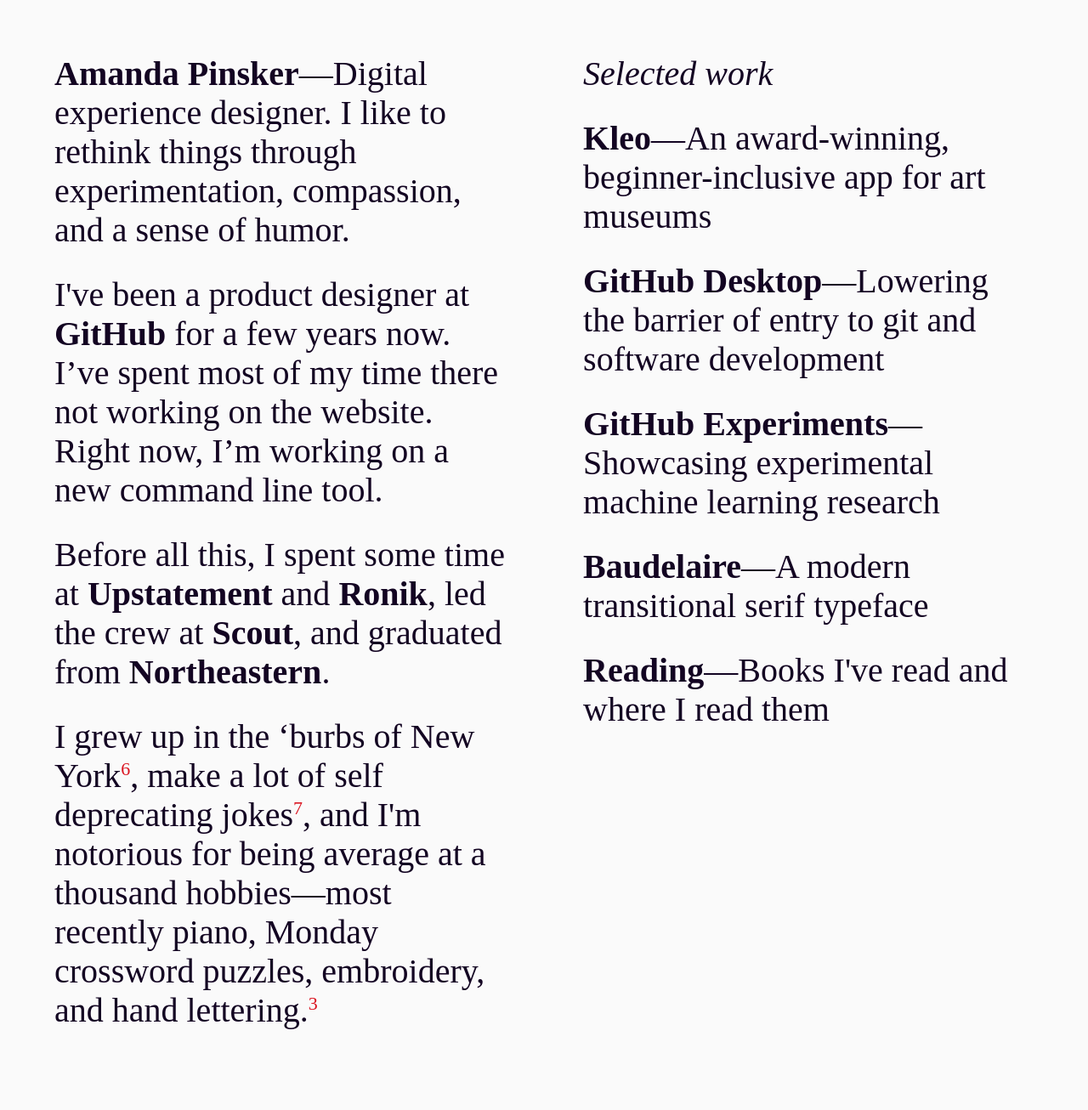
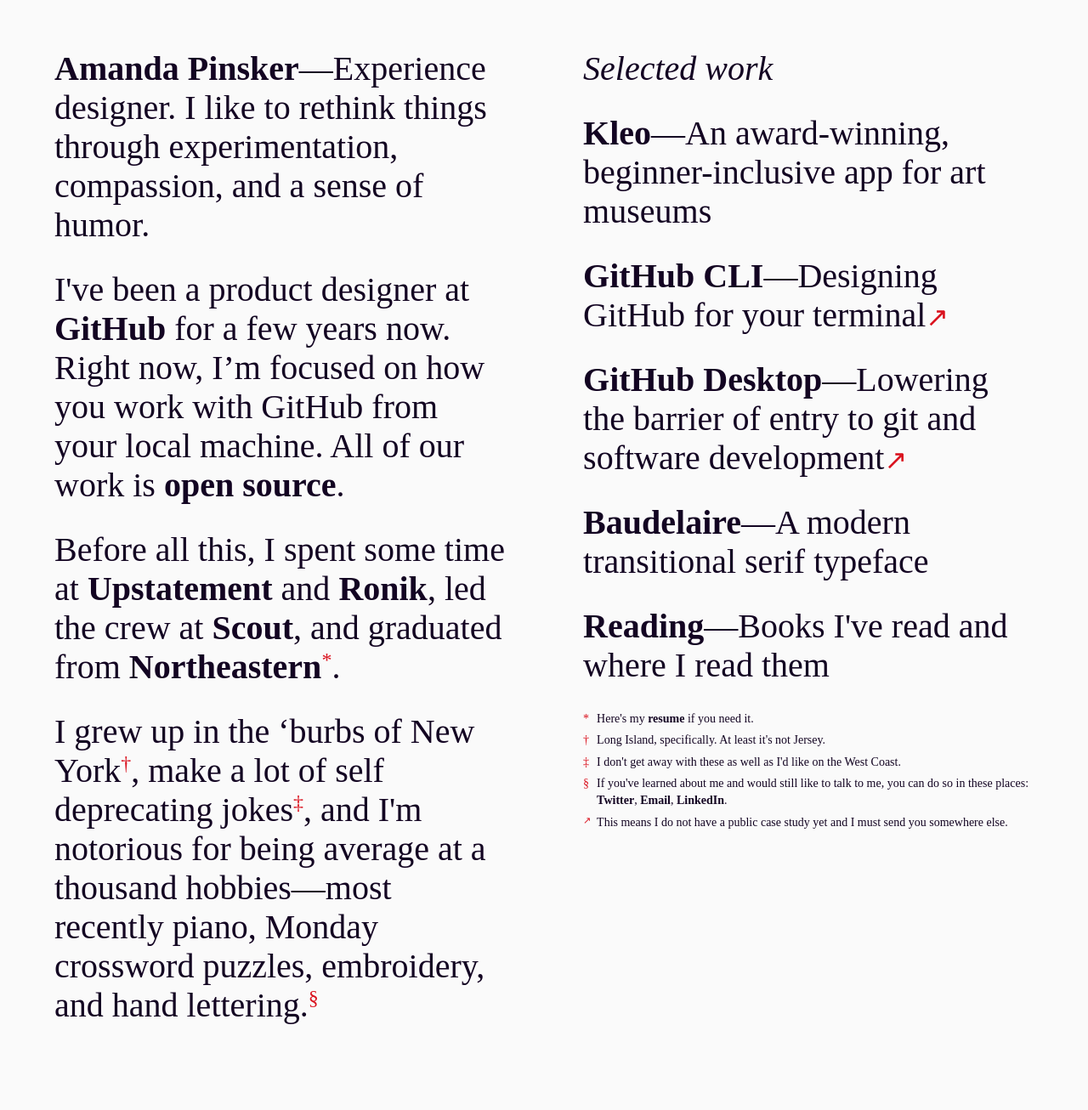
Before and after one commit to ampinsk/ampinsk.github.io, a Jekyll site: the page built from index.html, in a window 1280 px wide. Shown: the whole page at 85% size. Built offline with Jekyll 4.4.1, drawn with Linux system fonts in a browser that asks for light colours; some web fonts are replaced.

Commit message:
a bunch of nonsense, maybe

```diff
--- a/_sass/_home.scss
+++ b/_sass/_home.scss
@@ -32,22 +32,48 @@
       width: 46%;
     }
   }
+}
 
-  .footnote {
-    vertical-align: super;
-    font-size: 22px;
-    color: $red;
-  }
+.accent, .accent a {
+  color: $red;
+  transition: $timing;
+  cursor: cell;
+}
+
+.external-link {
+  font-size: $f2;
+  vertical-align: baseline;
 }
 
 .about {
   div {
     margin-bottom: 30px;
   }
+}
 
-  a:hover {
-    text-decoration: underline;
-  }
+a:hover {
+  text-decoration: underline;
+}
+
+.superscript {
+  vertical-align: super;
+  font-size: $f3;
+}
+
+.note {
+  font-family: $serif-text;
+  margin: 0;
+  line-height: 1.4;
+  font-size: $f5;
+}
+
+.grid {
+  display: grid;
+  grid-template-columns: 10px 1fr;
+  grid-template-rows: repeat(5, auto);
+  grid-column-gap: 6px;
+  grid-row-gap: 6px;
+  align-items: start;
 }
 
 // Projects
@@ -58,6 +84,7 @@
   position: relative;
   font-weight: 400;
   display: block;
+  text-decoration: none;
 
   &:after {
     content: "";
@@ -87,11 +114,15 @@
 $gh-black: #0D0D0D;
 $blue: #2188FF;
 $baudelaire-green: #3E6939;
+$tan: #C2B2B4;
+$mauve: #DD7373;
+$new-gray: #3B3561;
 
 body.kleo {
-  $foreground: $purple;
+  $foreground: white;
   $accent: $black;
 
+  background: $purple;
   color: $foreground;
 
   a {
@@ -104,16 +135,16 @@
     }
   }
 
-  .footnote {
+  .accent {
     color: $accent;
   }
 }
 
-body.desktop {
-  $foreground: $white;
-  $accent: $pink;
+body.cli {
+  $foreground: white;
+  $accent: yellow;
 
-  background: url(https://desktop.github.com/images/star-bg.svg) 0 0/cover no-repeat $gh-gray;
+  background: $new-gray;
   color: $foreground;
 
   a {
@@ -126,7 +157,30 @@
     }
   }
 
-  .footnote {
+  .accent {
+    color: $accent;
+  }
+}
+
+body.desktop {
+  $foreground: $white;
+  $accent: $pink;
+
+  // background: url(https://desktop.github.com/images/star-bg.svg) 0 0/cover no-repeat $gh-gray;
+  background: $mauve;
+  color: $foreground;
+
+  a {
+    color: $foreground;
+  }
+
+  .project {
+    &:hover:after {
+      border: 1px solid $foreground;
+    }
+  }
+
+  .accent {
     color: $accent;
   }
 }
@@ -151,7 +205,7 @@
     }
   }
 
-  .footnote {
+  .accent {
     color: $tertiary;
   }
 }
@@ -173,14 +227,14 @@
     }
   }
 
-  .footnote {
+  .accent {
     color: $accent;
   }
 
 }
 
 body.read {
-  background: $beige;
+  background: $tan;
   box-shadow: inset 0px 0px 0px 20px $black;
 
   .project {
--- a/_sass/_variables.scss
+++ b/_sass/_variables.scss
@@ -40,13 +40,28 @@
 $border-thin: 1px solid $gray;
 $shadow: 0px 0px 10px rgba(0, 0, 0, 0.3);
 $timing: 0.2s ease;
-$timing-cubic: 0.2s cubic-bezier(0.645, 0.045, 0.355, 1);
+$timing-cubic: 0.4s cubic-bezier(0.645, 0.045, 0.355, 1);
+$timing-slow: 0.5s ease;
+
+// Type scale
+$f1: 40px;
+$f2: 32px;
+$f3: 24px;
+$f4: 18px;
+$f5: 14px;
+$f6: 12px;
+
+.optically-smaller {
+  font-size: 80%;
+  vertical-align: middle;
+}
+
 // ---
 // Applications
 $background: $white;
 $foreground: $black;
 $primary-font: $serif;
 $secondary-font: $sans-text;
-$primary-font-size: 40px;
-$secondary-font-size: 14px;
+$primary-font-size: $f1;
+$secondary-font-size: $f5;
 $highlight: $red;
--- a/index.html
+++ b/index.html
@@ -5,23 +5,34 @@
 ---
 
 <div class="bg"></div>
-<section class="site-container home">
+<section class="site-container">
+  <div class="home">
     <div class="about column">
       <div>
-        <b>Amanda Pinsker</b>—Digital experience designer. I like to rethink things through experimentation, compassion, and a sense of humor.
+        <b>Amanda Pinsker</b>—Experience designer. I like to rethink things through experimentation, compassion, and a sense of humor.
       </div>
-      <div>I've been a product designer at <a>GitHub</a> for a few years now. I’ve spent most of my time there not working on the website. Right now, I’m working on a new command line tool.</div>
-      <div>Before all this, I spent some time at <a>Upstatement</a> and <a>Ronik</a>, led the crew at <a>Scout</a>, and graduated from <a>Northeastern</a>.</div>
-      <div>I grew up in the ‘burbs of New York<span class="footnote">6</span>, make a lot of self deprecating jokes<span class="footnote">7</span>, and I'm notorious for being average at a thousand hobbies—most recently piano, Monday crossword puzzles, embroidery, and hand lettering.<span class="footnote">3</span></div>
+      <div>I've been a product designer at <a>GitHub</a> for a few years now. Right now, I’m focused on how you work with GitHub from your local machine. All of our work is <a href="http://github.com/desktop/desktop">open</a> <a href="http://github.com/cli/cli">source</a>.</div>
+      <div>Before all this, I spent some time at <a>Upstatement</a> and <a>Ronik</a>, led the crew at <a>Scout</a>, and graduated from <a>Northeastern</a><span class="accent superscript" id="asterisk">*</span>.</div>
+      <div>I grew up in the ‘burbs of New York<span class="accent superscript" id="dagger">†</span>, make a lot of self deprecating jokes<span class="accent superscript" id="doubledagger">‡</span>, and I'm notorious for being average at a thousand hobbies—most recently piano, Monday crossword puzzles, embroidery, and hand lettering.<span class="accent superscript" id="section">§</span></div>
+
+
     </div>
     <div class="work column">
       <h2>Selected work</h2>
       {% for item in site.data.portfolio %}
         {% if item.show %}
         <a class="project" id="{{ item.id }}" href="{{ item.url }}">
-          <b>{{ item.title }}</b>—{{ item.description }}
+          <b>{{ item.title }}</b>—{{ item.description }}{% if item.external%}<span class="accent external-link">↗</span>{% endif %}
         </a>
         {% endif %}
       {% endfor %}
+      <div class="note grid">
+        <span class="accent">*</span><p class="note" id="asterisk2">Here's my <a href="/resume.pdf">resume</a> if you need it.</p>
+        <span class="accent">†</span><p class="note" id="dagger2">Long Island, specifically. At least it's not Jersey.</p>
+        <span class="accent">‡</span><p class="note" id="doubledagger2">I don't get away with these as well as I'd like on the West Coast.</p>
+        <span class="accent">§</span><p class="note" id="section2">If you've learned about me and would still like to talk to me, you can do so in these places: <a href="http://twitter.com/ampinsk">Twitter</a>, <a href="mailto:apinsker4@gmail.com">Email</a>, <a href="http://linkedin.com/amandapinsker">LinkedIn</a>.</p>
+        <span class="accent optically-smaller">↗</span><p class="note" id="external2">This means I do not have a public case study yet  and I must send you somewhere else.</p>
+      </div>
     </div>
+  </div>
 </section>
--- a/js/main.js
+++ b/js/main.js
@@ -4,13 +4,10 @@
   scale: .95
 });
 
-var kleo = document.getElementById('kleo');
-var desktop = document.getElementById('desktop');
-var experiments = document.getElementById('experiments');
-var baudelaire = document.getElementById('baudelaire');
-var read = document.getElementById('read');
+var body = document.body;
+var external = document.getElementsByClassName("external-link");
+var external2 = document.getElementById('external2');
 
-var body = document.body;
 
 kleo.onmouseover = function() {
 	body.className = 'kleo';
@@ -25,14 +22,6 @@
 }
 
 desktop.onmouseout = function() {
-	body.className = '';
-}
-
-experiments.onmouseover = function() {
-	body.className = 'experiments';
-}
-
-experiments.onmouseout = function() {
 	body.className = '';
 }
 
@@ -51,3 +40,53 @@
 read.onmouseout = function() {
 	body.className = '';
 }
+
+cli.onmouseover = function() {
+	body.className = 'cli';
+}
+
+cli.onmouseout = function() {
+	body.className = '';
+}
+
+asterisk.onmouseover = function() {
+  asterisk2.className= 'accent note';
+}
+
+asterisk.onmouseout = function() {
+  asterisk2.className= 'note';
+}
+
+dagger.onmouseover = function() {
+  dagger2.className= 'accent note';
+}
+
+dagger.onmouseout = function() {
+  dagger2.className= 'note';
+}
+
+doubledagger.onmouseover = function() {
+  doubledagger2.className= 'accent note';
+}
+
+doubledagger.onmouseout = function() {
+  doubledagger2.className= 'note';
+}
+
+section.onmouseover = function() {
+  section2.className= 'accent note';
+  console.log("section");
+}
+
+section.onmouseout = function() {
+  section2.className= 'note';
+}
+
+external.onmouseover = function() {
+  external2.className= 'accent note';
+  console.log("hi!!!!");
+}
+
+external.onmouseout = function() {
+  external2.className= 'note';
+}
```
Also changed, not shown: _data/portfolio.yaml (+7 -1 lines).
